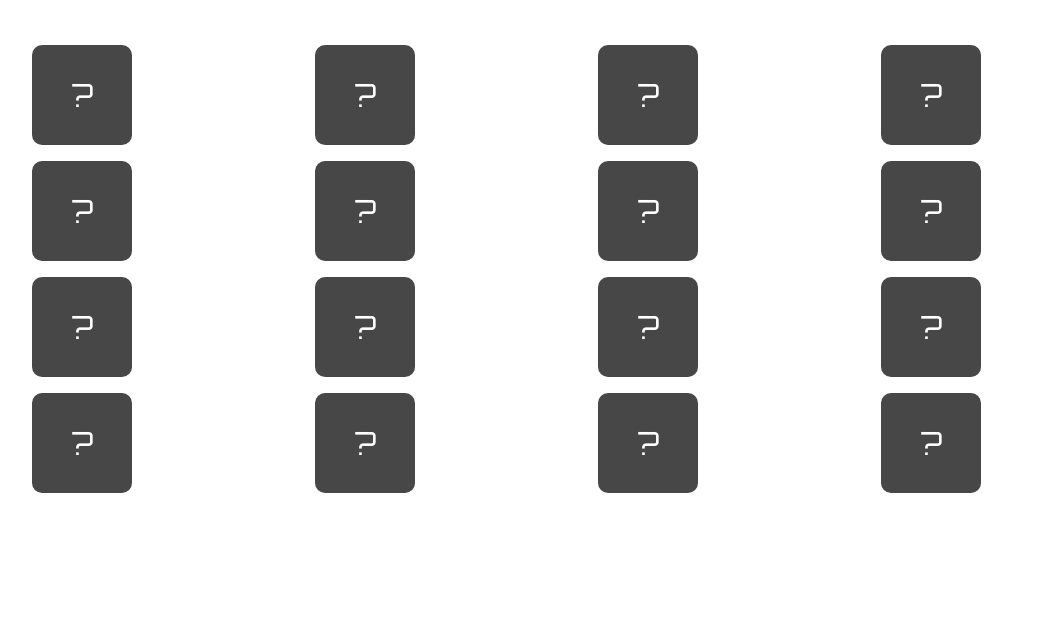
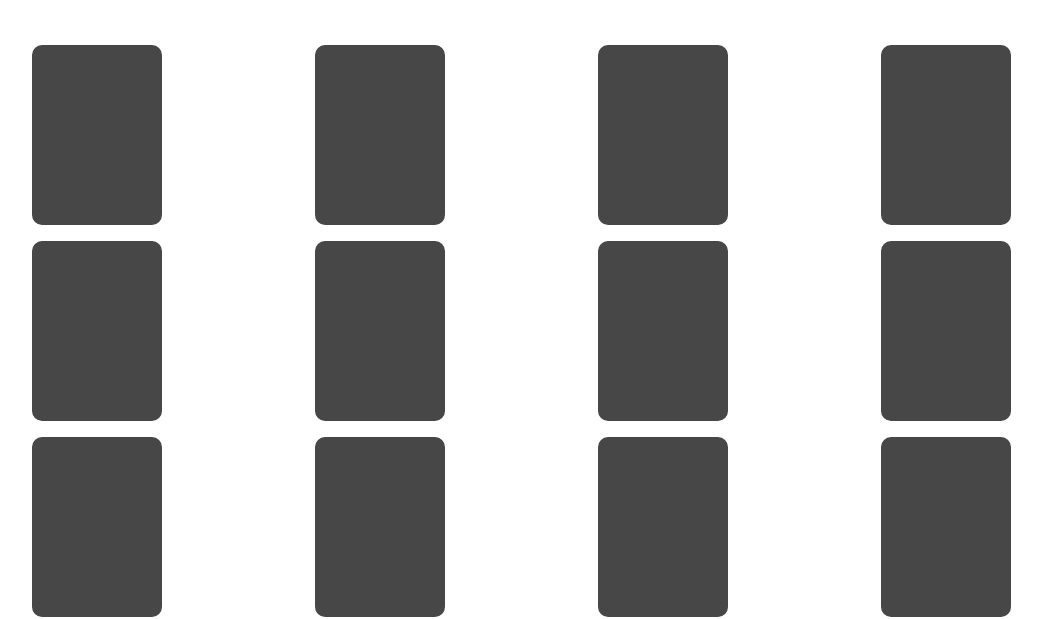
Before and after one commit to xhesjana1/flag-memory-game, a plain HTML site: page game.html in a window 1280 px wide. Shown: the part 206-825 px from the top of the page, without its empty margins (50-1092 px from the left). Before the commit the page ends 800 px from the top, so only its background shows below. Drawn offline with nearby package versions, Linux system fonts and the light colour scheme.

Commit message:
feat: front and back style added to style.css

```diff
--- a/assets/css/style.css
+++ b/assets/css/style.css
@@ -37,8 +37,8 @@ color: aliceblue;
 }
 
 .memory-card {
-    width: 100px;
-    height: 100px;
+    width: 130px;
+    height: 180px;
     perspective: 1000px;
     position: relative;
     cursor: pointer;
@@ -57,6 +57,9 @@ color: aliceblue;
 .front-face {
     transform: rotateY(180deg);
     object-fit: contain;
+    width: 100%;
+    height: 100%;
+    border-radius: 10px;
 }
 
 .back-face {
@@ -66,6 +69,7 @@ color: aliceblue;
     display: flex;
     align-items: center;
     justify-content: center;
+    color: transparent;
 }
 
 .memory-card.flipped .front-face {
```
Also changed, not shown: game.html (+1 -0 lines).
